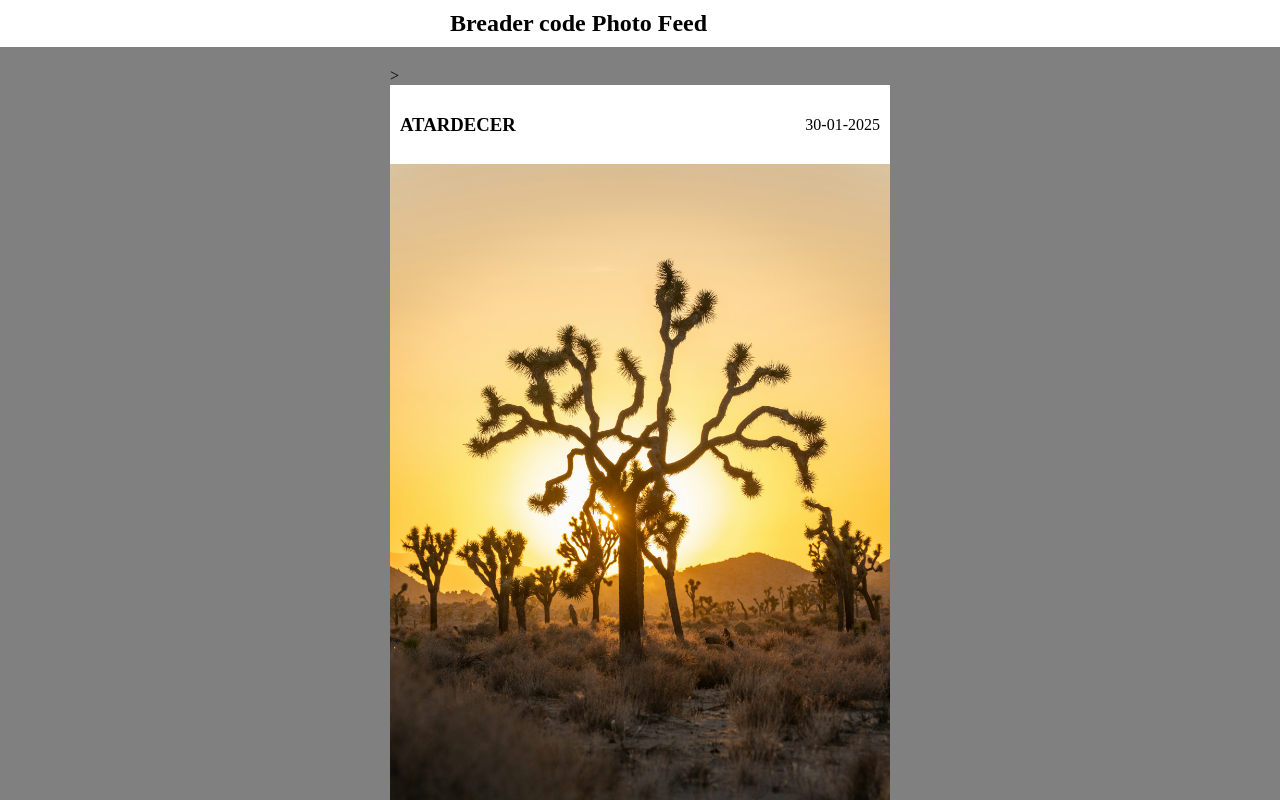
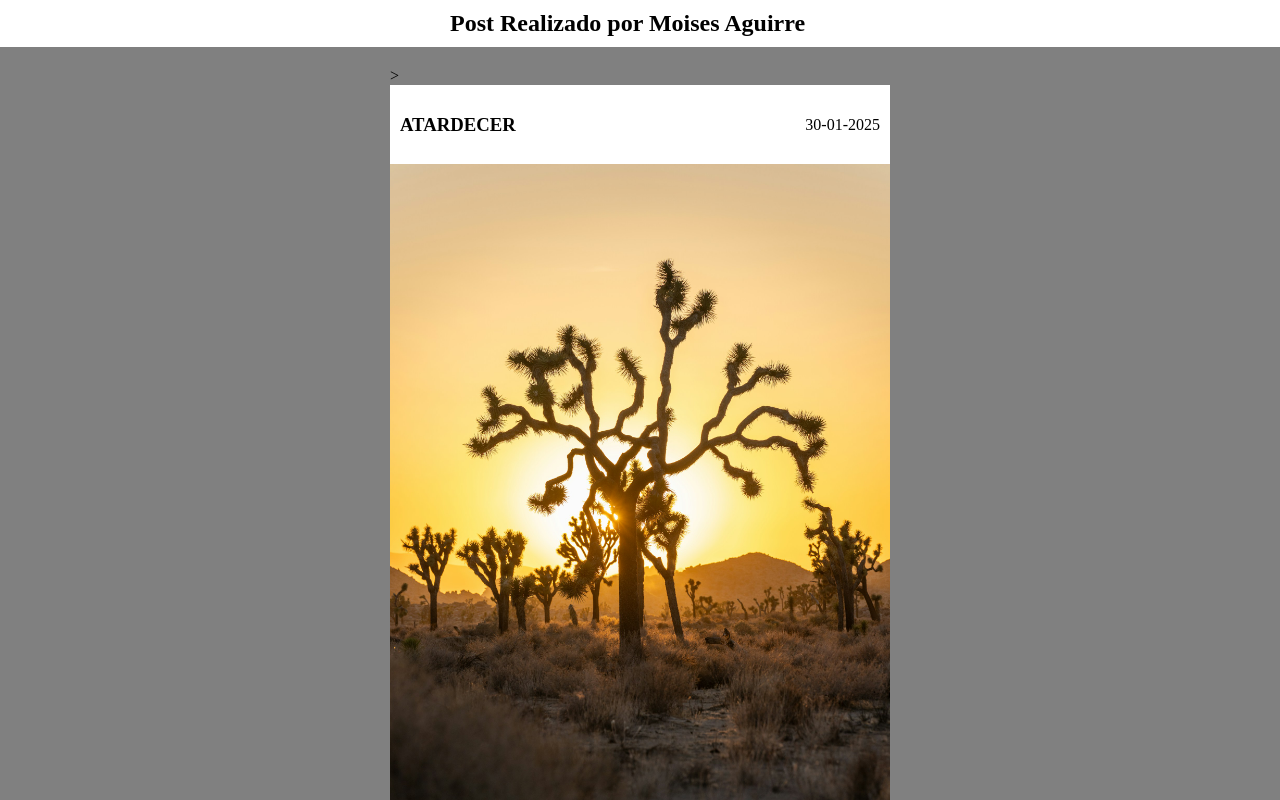
Before and after one commit to moisesaguirre/Post-de-Instagram, a plain HTML site: page index.html in a window 1280 px wide. Shown: the top 800 px of the page. Drawn offline with Linux system fonts and the light colour scheme.

Commit message:
Update index.html

```diff
--- a/index.html
+++ b/index.html
@@ -11,7 +11,7 @@
     <section id="inicio">
         <div class="contenedor">
             <header>
-                <h1 class="titulo"> Breader code Photo Feed </h1>
+                <h1 class="titulo"> Post Realizado por Moises Aguirre </h1>
             </header>
 
             <main class="contenido">
```
